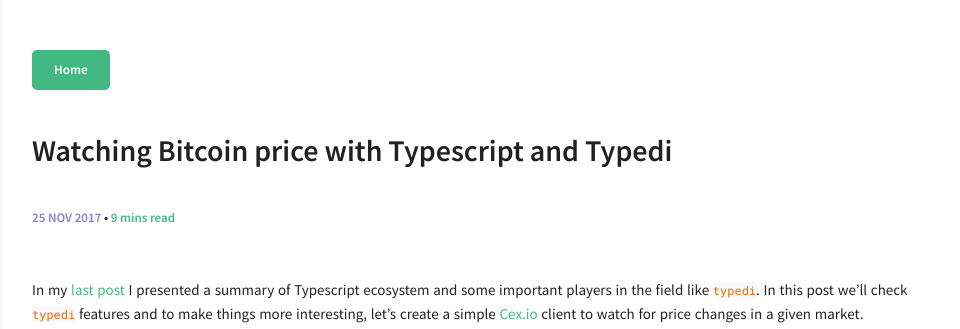
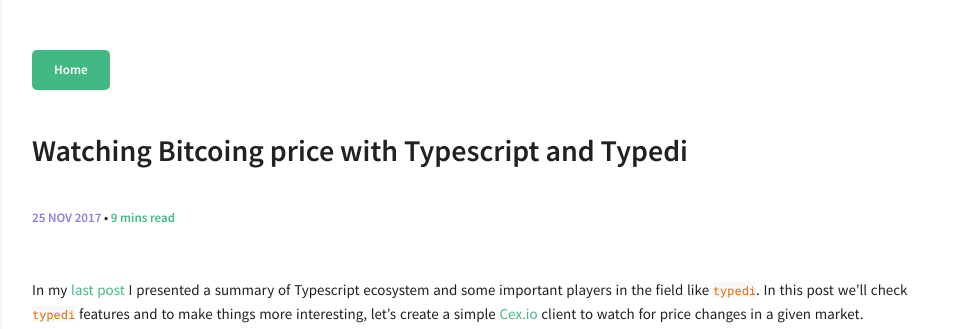
Before and after one commit to paulosuzart/paulosuzart.github.io, a Jekyll site: the page built from _posts/2017-11-25-watching-btc-price-with-typescript-and-typedi.md, in a window 1280 px wide. Shown: the top 329 px of the page, without its empty margins (318-1278 px from the left). Built offline with Jekyll 4.4.1, drawn with Linux system fonts in a browser that asks for light colours; comment, search, counter and statistics services are not loaded; some of the changed text lies outside the part shown.

Commit message:
Fixed typos

```diff
--- a/_posts/2017-11-25-watching-btc-price-with-typescript-and-typedi.md
+++ b/_posts/2017-11-25-watching-btc-price-with-typescript-and-typedi.md
@@ -1,6 +1,6 @@
 ---
 layout: post
-title: "Watching Bitcoin price with Typescript and Typedi"
+title: "Watching Bitcoing price with Typescript and Typedi"
 date: 2017-11-25 13:58
 comments: true
 categories: [ node.js, typescript, bitcoin ]
```
Also changed, not shown: other parts of _posts/2017-11-25-watching-btc-price-with-typescript-and-typedi.md (+1 -1 lines).
